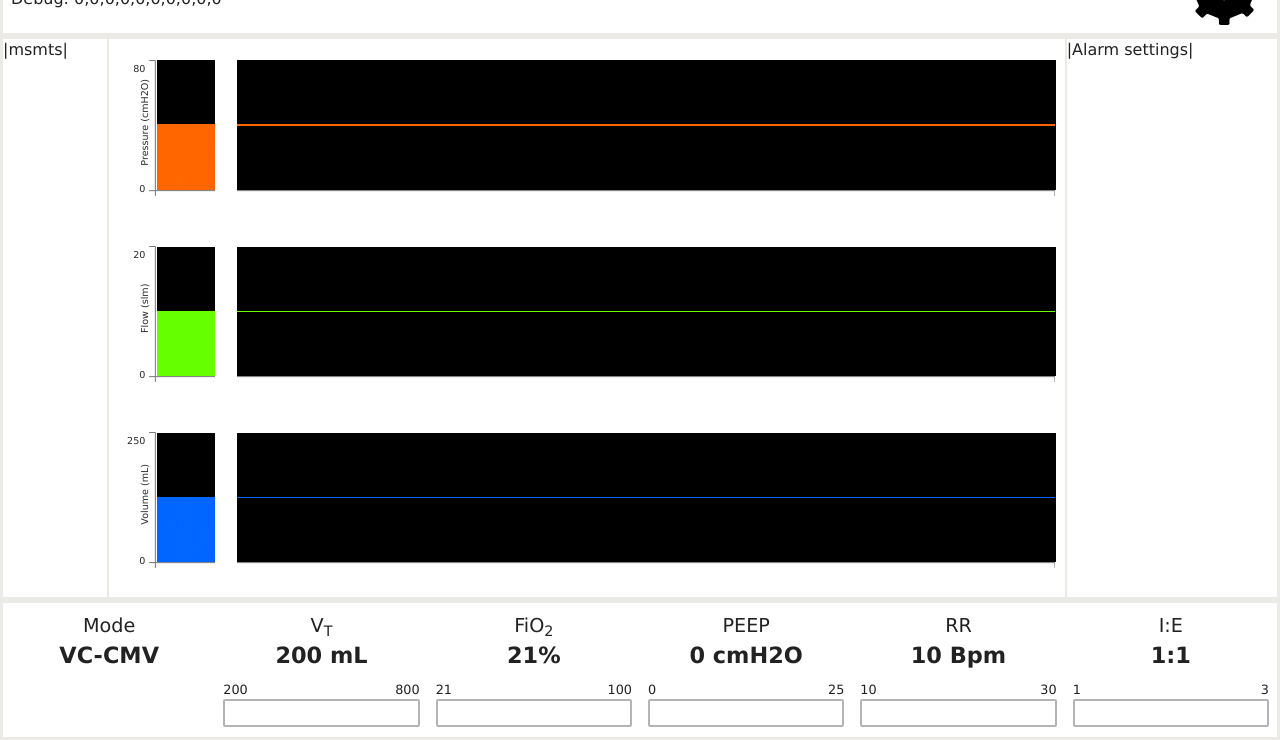
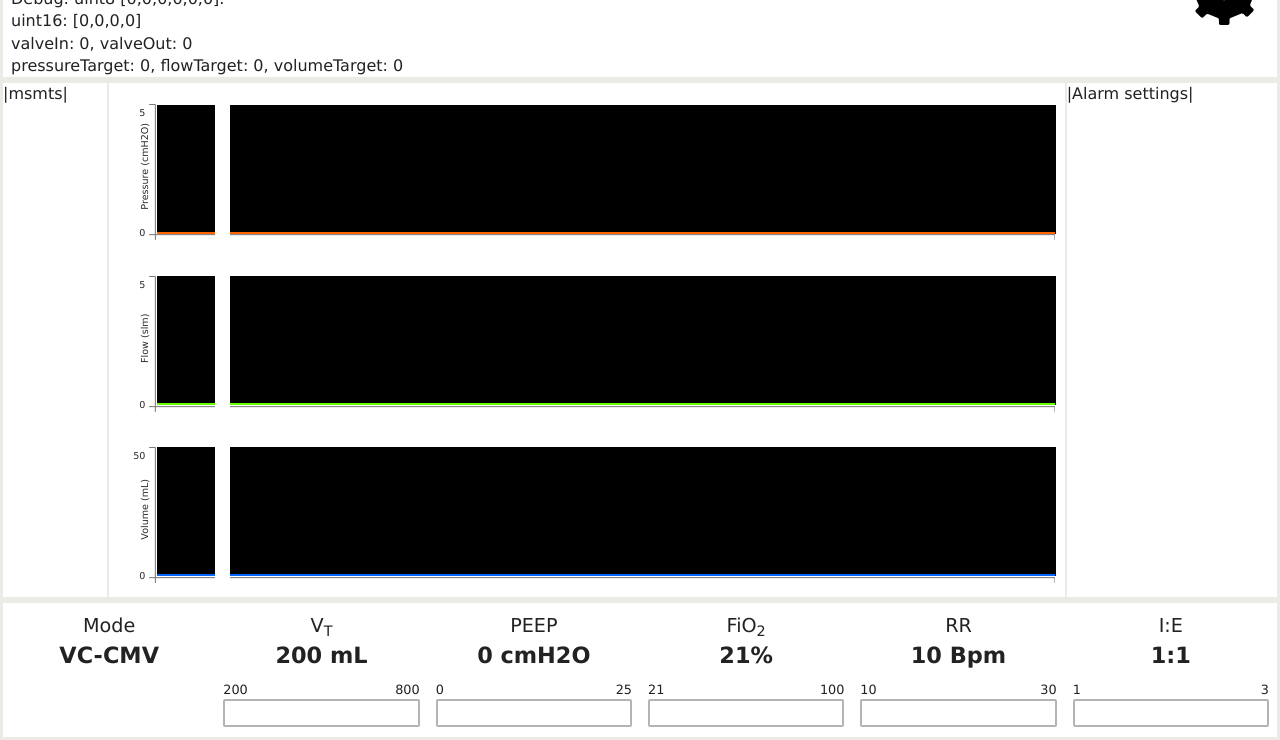
Before and after one commit to Vent4All/COVID19-RMV-User-Interface, a plain HTML site: page index.html in a window 1280 px wide. Shown: the part 60-800 px from the top of the page. Drawn offline with Linux system fonts and the light colour scheme; animation ran at ten frames a second.

Commit message:
Add chart auto-resize fucntionality. Add selected settings visualization.

```diff
--- a/css/main.css
+++ b/css/main.css
@@ -125,3 +125,15 @@ div.fps-counter {
   text-align: center;
   font-weight: bold;
 }
+
+div.active-setting {
+  color: rgb(223, 134, 0);
+}
+
+div.active-setting .control-title {
+  text-decoration: underline;
+}
+
+div.active-setting .control-meter > span {
+  background-color: rgb(223, 134, 0);
+}
--- a/js/main.js
+++ b/js/main.js
@@ -5,7 +5,7 @@ import { getQueryStringParameters, AnimationFrame } from './common/helpers.js';
 
 // Create websocket
 const wsURL = "ws://192.168.178.103:6789";
-var wsSocket = new ReconnectingWebSocket(wsURL, null, {debug: false, reconnectInterval: 3000});
+var wsSocket = new ReconnectingWebSocket(wsURL, null, { debug: false, reconnectInterval: 3000 });
 
 wsSocket.onopen = function (event) {
     console.log("Connection to controller established.");
@@ -18,7 +18,15 @@ let data = {
     pressure: 0, // cmH2O
     flow: 0, // slm
     volume: 0, // ml
-    raw: [0,0,0,0,0,0,0,0,0,0],
+    selectedSetting: 0,
+    raw: [0, 0, 0, 0, 0, 0, 0, 0, 0, 0],
+    inspector: {
+        valveIn: 0,
+        valveOut: 0,
+        pressureTarget: 0,
+        flowTarget: 0,
+        volumeTarget: 0
+    },
     settings: {
         Vt: 200,
         FiO2: 21,
@@ -27,41 +35,75 @@ let data = {
         IE: 1
     }
 };
+
+let average = (array) => array.reduce((a, b) => a + b) / array.length;
+const flowvals = [0, 0, 0, 0, 0];
+let flowIdx = 0;
 wsSocket.onmessage = function (event) {
     try {
         const controllerData = JSON.parse(event.data).value;
         data.raw = controllerData;
 
         // States
-        data.pressure = controllerData[6] / 100.0;
-        data.flow = controllerData[7] / 100.0;
-        data.volume = controllerData[8] / 10.0;
+        data.pressure = controllerData[7] / 100.0;
+        const flowValue = controllerData[8] / 100.0;
+        flowvals[flowIdx] = controllerData[8] / 100.0;
+        flowIdx = (flowIdx + 1) % flowvals.length;
+        data.flow = flowValue < 0.1 ? flowValue : average(flowvals);
+        data.volume = controllerData[9] / 10.0;
+
+        // Inspector
+        const inspectionIdx = controllerData[5];
+        const inspectionValue = controllerData[6];
+        switch (inspectionIdx) {
+            case 1: {
+                data.inspector.valveIn = Math.round(inspectionValue);
+                break;
+            }
+            case 2: {
+                data.inspector.valveOut = Math.round(inspectionValue);
+                break;
+            }
+            case 3: {
+                data.inspector.pressureTarget = Math.round(inspectionValue / 10);
+                break;
+            }
+            case 4: {
+                data.inspector.flowTarget = Math.round(inspectionValue / 10);
+                break;
+            }
+            case 5: {
+                data.inspector.volumeTarget = Math.round(inspectionValue / 10);
+                break;
+            }
+        }
 
         // Settings
         const settingIdx = controllerData[1];
         const settingValue = controllerData[2];
+        data.selectedSetting = controllerData[3];
         switch (settingIdx) {
-            case 0: {
+            case 1: {
                 // VT
                 data.settings.Vt = Math.round(settingValue * 50);
                 break;
             }
-            case 1: {
+            case 2: {
                 // PEEP
                 data.settings.PEEP = Math.round(settingValue);
                 break;
             }
-            case 2: {
+            case 3: {
                 // FiO2
                 data.settings.FiO2 = Math.round(settingValue);
                 break;
             }
-            case 3: {
+            case 4: {
                 // RR
                 data.settings.RR = Math.round(settingValue);
                 break;
             }
-            case 4: {
+            case 5: {
                 // IE
                 data.settings.IE = Math.round(settingValue);
                 break;
@@ -82,21 +124,39 @@ $(document).ready(function () {
     const valuesEl = document.getElementById("values");
     const vmCW = ControlWidget('cw0', 'Mode', 'VC-CMV', [], '', '');
     const tvCW = ControlWidget('cw1', 'V<sub>T</sub>', 0, [200, 800], '', ' mL');
-    const fiCW = ControlWidget('cw2', 'FiO<sub>2</sub>', 0, [21, 100], '', '%');
-    const peCW = ControlWidget('cw3', 'PEEP', 0, [0, 25], '', ' cmH2O');
+    const peCW = ControlWidget('cw2', 'PEEP', 0, [0, 25], '', ' cmH2O');
+    const fiCW = ControlWidget('cw3', 'FiO<sub>2</sub>', 0, [21, 100], '', '%');
     const brCW = ControlWidget('cw4', 'RR', 0, [10, 30], '', ' Bpm');
     const ieCW = ControlWidget('cw5', 'I:E', 0, [1, 3], '1:', '');
 
     const timeWindow = 12;
-    const moverLength = 0.3;
-    const pChart = Chart("pchart", "Pressure (cmH2O)", { r: 1, g: 0.4, b: 0, a: 1 }, timeWindow, 0, 80, moverLength, requestFPS);
-    const fChart = Chart("fchart", "Flow (slm)", { r: 0.4, g: 1, b: 0, a: 1 }, timeWindow, 0, 20, moverLength, requestFPS);
-    const vChart = Chart("vchart", "Volume (mL)", { r: 0, g: 0.4, b: 1, a: 1 }, timeWindow, 0, 250, moverLength, requestFPS);
+    const moverLength = 0.2;
+    const pChart = Chart("pchart", "Pressure (cmH2O)", { r: 1, g: 0.4, b: 0, a: 1 }, timeWindow, 0, 30, 5, moverLength, requestFPS, false);
+    const fChart = Chart("fchart", "Flow (slm)", { r: 0.4, g: 1, b: 0, a: 1 }, timeWindow, 0, 25, 5, moverLength, requestFPS, false);
+    const vChart = Chart("vchart", "Volume (mL)", { r: 0, g: 0.4, b: 1, a: 1 }, timeWindow, 0, 400, 50, moverLength, requestFPS, false);
+
+    document.addEventListener("visibilitychange", function () {
+        if (document.hidden) {
+            // Just became visible again
+            // Reset the graphs, as visualization is not reliable anymore.
+            pChart.reset();
+            fChart.reset();
+            vChart.reset();
+        }
+    });
 
     function newFrame() {
+        if (document.hidden) {
+            return;
+        }
+
         // Set debug values string
         if (valuesEl) {
-            valuesEl.textContent = data.raw.toString();
+            valuesEl.innerHTML = `uint8 [${data.raw.slice(0, 6)}].
+                <br> uint16: [${data.raw.slice(6, 10)}]
+                <br> valveIn: ${data.inspector.valveIn}, valveOut: ${data.inspector.valveOut}
+                <br> pressureTarget: ${data.inspector.pressureTarget}, flowTarget: ${data.inspector.flowTarget}, volumeTarget: ${data.inspector.volumeTarget}
+            `;
         }
 
         // Controls
@@ -106,13 +166,19 @@ $(document).ready(function () {
         brCW.setValue(data.settings.RR);
         ieCW.setValue(data.settings.IE);
 
-        // Check chart ranges
-        vChart.setYRange(Math.round(data.settings.Vt + 50));
+        // Selection
+        for (let i = 0; i < 6; i++) {
+            tvCW.select(data.selectedSetting === 1);
+            peCW.select(data.selectedSetting === 2);
+            fiCW.select(data.selectedSetting === 3);
+            brCW.select(data.selectedSetting === 4);
+            ieCW.select(data.selectedSetting === 5);
+        }
 
         // Set values
-        pChart.update(data.pressure);
-        fChart.update(data.flow);
-        vChart.update(data.volume);
+        pChart.update(data.pressure, data.inspector.pressureTarget);
+        fChart.update(data.flow, data.inspector.flowTarget);
+        vChart.update(data.volume, data.inspector.volumeTarget);
 
         // Charts
         pChart.updatePlot();
--- a/js/widgets/chart.js
+++ b/js/widgets/chart.js
@@ -18,7 +18,7 @@ import { scale, isEqualWithinThreshold } from "../common/helpers.js";
  * @param {*} yMax
  * @param {*} moverLength in seconds
  */
-const chart = (containerId, title, color = { r: 0.8, g: 0.2, b: 0.2, a: 1 }, timeWindow = 12, yMin = 0, yMax = 255, moverLength = 0.3, updateFrequency = 60) => {
+const chart = (containerId, title, color = { r: 0.8, g: 0.2, b: 0.2, a: 1 }, timeWindow = 12, yMin = 0, yMax = 255, YRangeInterval = 10, moverLength = 0.3, updateFrequency = 60, showSP = false) => {
     //------------------------1. PREPARATION------------------------//
     //-----------------------------SVG------------------------------//
     // create elements (svg container, canvas, mover)
@@ -131,20 +131,46 @@ const chart = (containerId, title, color = { r: 0.8, g: 0.2, b: 0.2, a: 1 }, tim
     const lineColor = new webglplotBundle.ColorRGBA(color.r, color.g, color.b, color.a);
     const line = new webglplotBundle.WebglLine(lineColor, numX);
     const line2 = new webglplotBundle.WebglLine(lineColor, numX);
+    const lineColorSP = new webglplotBundle.ColorRGBA(0.2, 0.2, 0.2, showSP ? 0.5 : 0.0);
+    const lineSP = new webglplotBundle.WebglLine(lineColorSP, numX);
+
     const wglp = new webglplotBundle.WebGLplot(canvasEl, new webglplotBundle.ColorRGBA(1, 0.1, 0.1, 1));
 
     line.lineSpaceX(-1, 2 / numX);
     line2.lineSpaceX(-1, 2 / numX);
+    lineSP.lineSpaceX(-1, 2 / numX);
     wglp.addLine(line);
     wglp.addLine(line2);
+    wglp.addLine(lineSP);
+    let yRange = yMax;
 
-    let yRange = yMax;
+    const values = [];
+    values.length = line.numPoints;
+    const spValues = [];
+    spValues.length = line.numPoints;
 
     const setLineValue = (i, val) => {
         if (i < line.numPoints) {
             line.setY(i, val);
             line2.setY(i, val + 0.02);
         }
+    };
+
+    const setSPLineValue = (i, val) => {
+        if (i < lineSP.numPoints) {
+            lineSP.setY(i, val);
+        }
+    };
+
+    const resetGraph = () => {
+        for (let i = 0; i < line.numPoints; i++) {
+            line.setY(i, -1);
+            line2.setY(i, -1);
+            lineSP.setY(i, -1);
+            values[i] = 0;
+            spValues[i] = 0;
+        }
+        t = 0;
     };
 
     const rescaleGraph = (oldRange, newRange) => {
@@ -156,12 +182,53 @@ const chart = (containerId, title, color = { r: 0.8, g: 0.2, b: 0.2, a: 1 }, tim
             line2.setY(i, newVal + 0.02);
         }
     }
+    const rescaleSPGraph = (oldRange, newRange) => {
+        const factor = oldRange / newRange;
+        for (let i = 0; i < lineSP.numPoints; i++) {
+            const oldVal = (lineSP.getY(i) + 1) / 2;
+            const newVal = scale(oldVal * factor, [0, 1], [-1, 1]);
+            lineSP.setY(i, newVal);
+        }
+    }
+
+    const setYRange = (newRange) => {
+        if (yRange !== newRange) {
+            rescaleGraph(yRange, newRange);
+            rescaleSPGraph(yRange, newRange);
+            yRange = newRange;
+            yaxisEl.select('.yRangeValue-max').text(newRange);
+        }
+    }
+
+    const checkYRange = () => {
+        const maxVal = Math.max(Math.max(...values), Math.max(...spValues));
+        if (maxVal === 0) {
+            setYRange(YRangeInterval);
+        }
+        else if (maxVal > 0 && maxVal % YRangeInterval === 0) {
+            setYRange(maxVal);
+        }
+        else {
+            setYRange(maxVal - (maxVal % YRangeInterval) + YRangeInterval);
+        }
+    };
 
     let t = 0;
+    resetGraph();
     return {
-        update(value) {
+        update(value, sp = 0) {
+            // Save values
+            values[t] = value;
+            spValues[t] = sp;
+
+            // Determine ranges
+            checkYRange();
+
             const val = scale(value, [yMin, yRange], [-1, 1]);
             setLineValue(t, val);
+
+            const valSP = scale(sp, [yMin, yRange], [-1, 1]);
+            setSPLineValue(t, valSP);
 
             elCoords = coords();
             if (isEqualWithinThreshold(elCoords.yaxis.top, elCoords.mover.top)) {
@@ -201,18 +268,15 @@ const chart = (containerId, title, color = { r: 0.8, g: 0.2, b: 0.2, a: 1 }, tim
             // Update time instant
             t = (t + 1) % line.numPoints;
         },
-        setYRange: (newRange) => {
-            if (yRange !== newRange) {
-                rescaleGraph(yRange, newRange);
-                yRange = newRange;
-                yaxisEl.select('.yRangeValue-max').text(newRange);
-            }
-        },
+        setYRange,
         /**
          * Call this from a requestAnimationFrame callback
          */
-        updatePlot() {
+        updatePlot: () => {
             wglp.update();
+        },
+        reset: () => {
+            resetGraph();
         }
     }
 }
--- a/js/widgets/control-variable.js
+++ b/js/widgets/control-variable.js
@@ -70,6 +70,14 @@ export default (containerId, title, initialValue = 0, limits = [0, 100], prefix
         setValue,
         destroy: () => {
             containerEl.innerHTML = "";
+        },
+        select: (doSelect) => {
+            if (doSelect) {
+                containerEl.classList.add("active-setting");
+            }
+            else {
+                containerEl.classList.remove("active-setting");
+            }
         }
     }
 };
```
Also changed, not shown: media/ui.gif.
